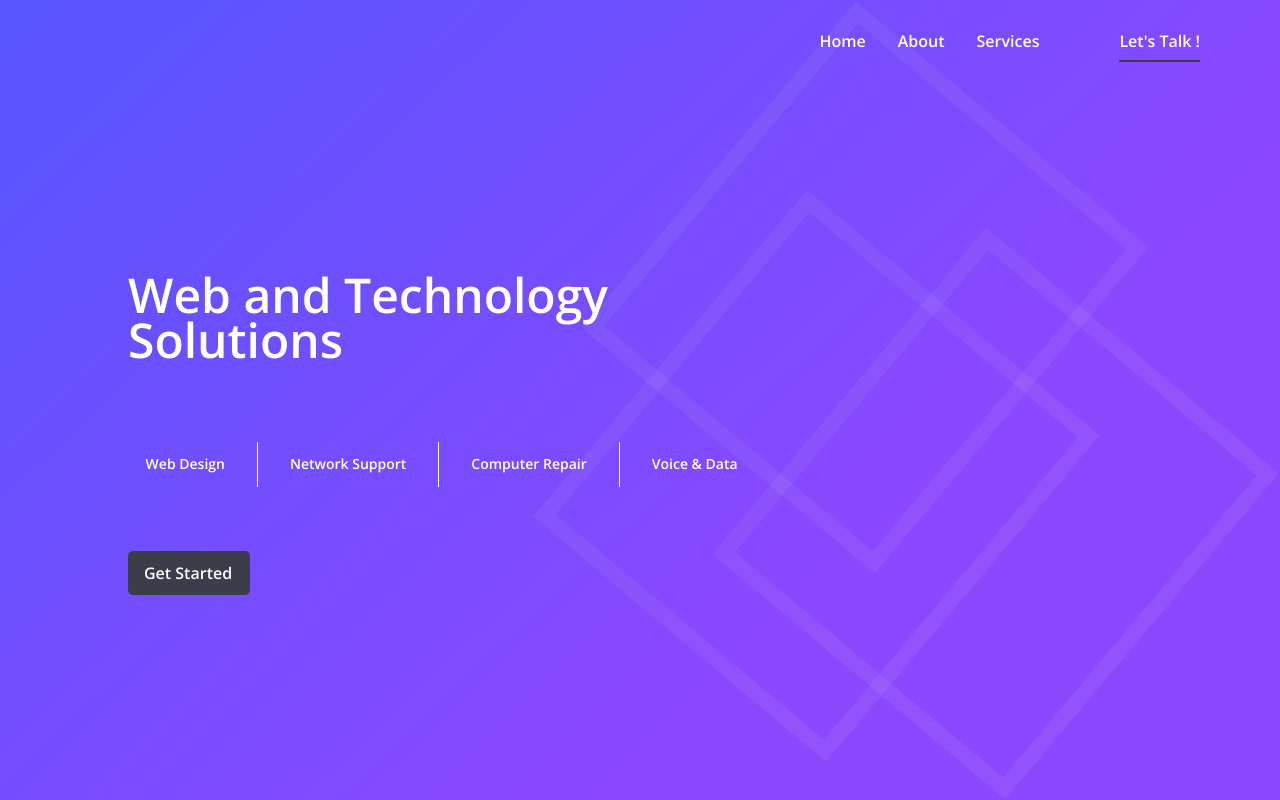
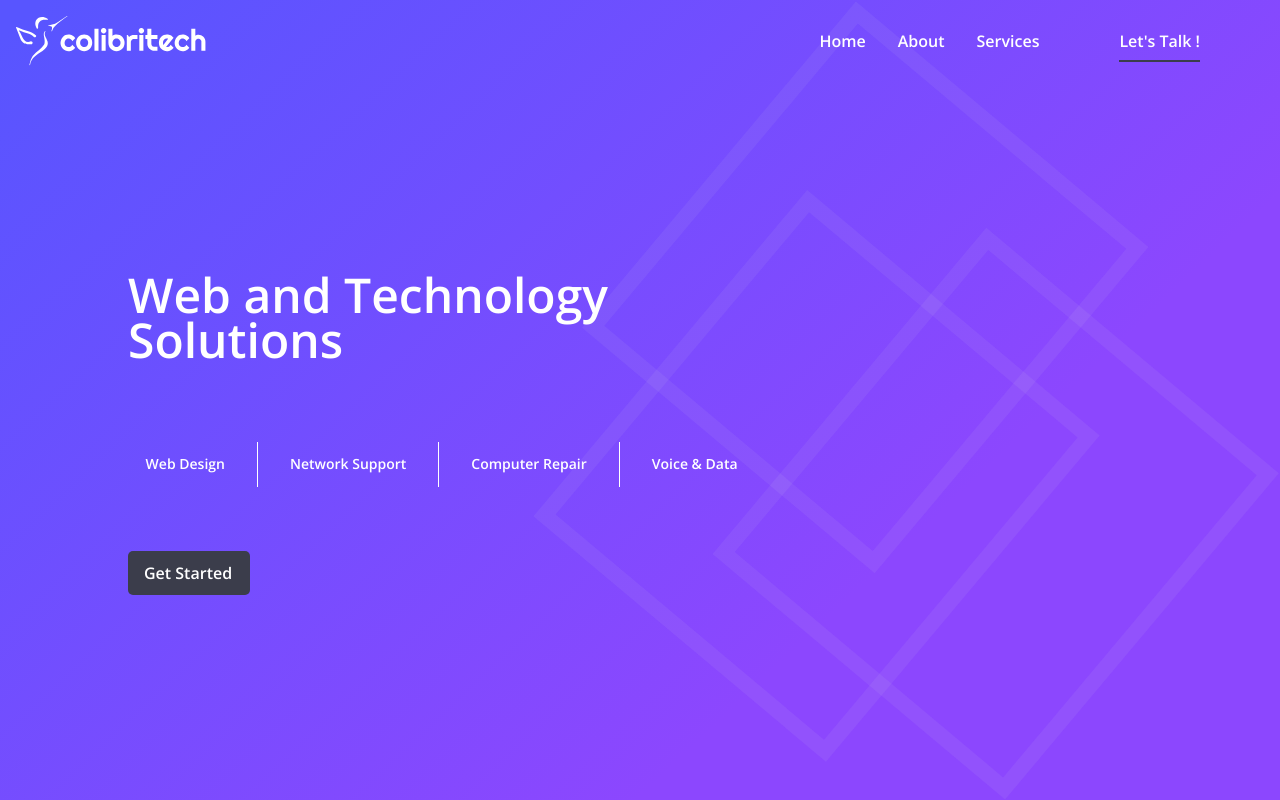
Before and after one commit to tfb34/colibritech-blue, a plain HTML site: page index.html in a window 1280 px wide. Shown: the top 800 px of the page. Drawn offline with nearby package versions, Linux system fonts and the light colour scheme.

Commit message:
Add logo

```diff
--- a/index.html
+++ b/index.html
@@ -8,6 +8,7 @@
 	<link href="https://fonts.googleapis.com/css?family=Open+Sans:300,500,600" rel="stylesheet">
 </head>
 <body>
+	<a id="logo" href="index.html"><img src="assets/logo4.svg"></a>
 	<div id="menu-btn" onclick="toggleMenu()">
 	  <div class="bar1"></div>
 	  <div class="bar2"></div>
--- a/myStyle.css
+++ b/myStyle.css
@@ -359,6 +359,15 @@ body{
   overflow-x: hidden;
   color:var(--dark-color);
   font-family: 'Open Sans', sans-serif;
+}
+#logo{
+  left: 1em;
+  position: absolute;
+  z-index: 10;
+  top: 1em;
+}
+#logo img{
+  height:50px;
 }
 #welcome{
   position: relative;
@@ -444,7 +453,7 @@ body{
   width:28px;
   cursor:pointer;
   position: fixed;
-  top:0;
+  top:0.8em;
   right:0;
   z-index:1000;
   margin:1em;
```
Also changed, not shown: web-design.html (+1 -0 lines), assets/logo.svg (added), assets/logo2.svg (added), assets/logo3.svg (added), assets/logo4.svg (added).
